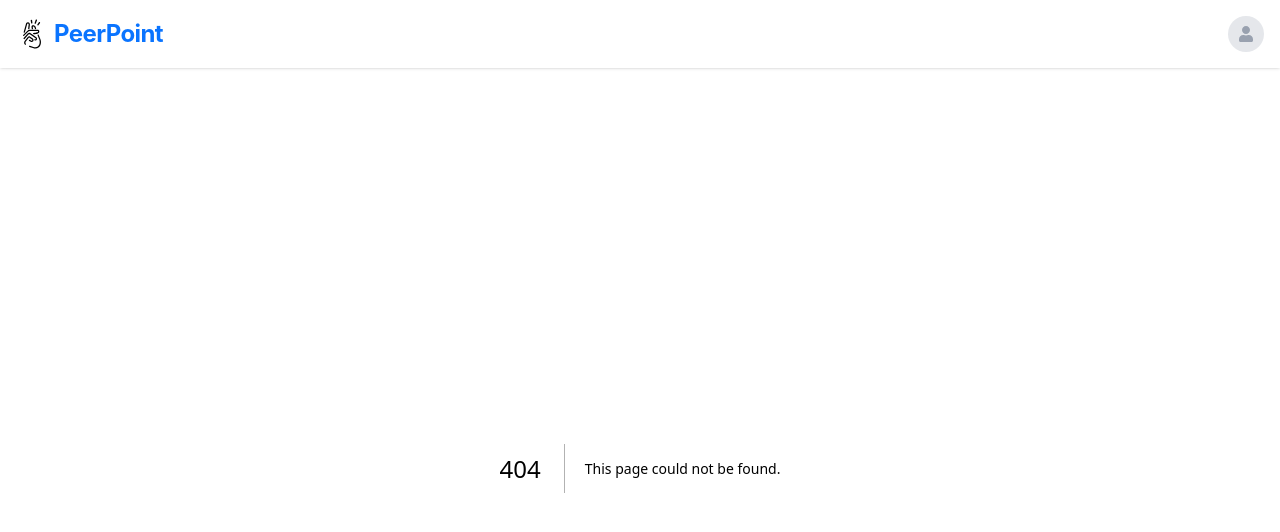
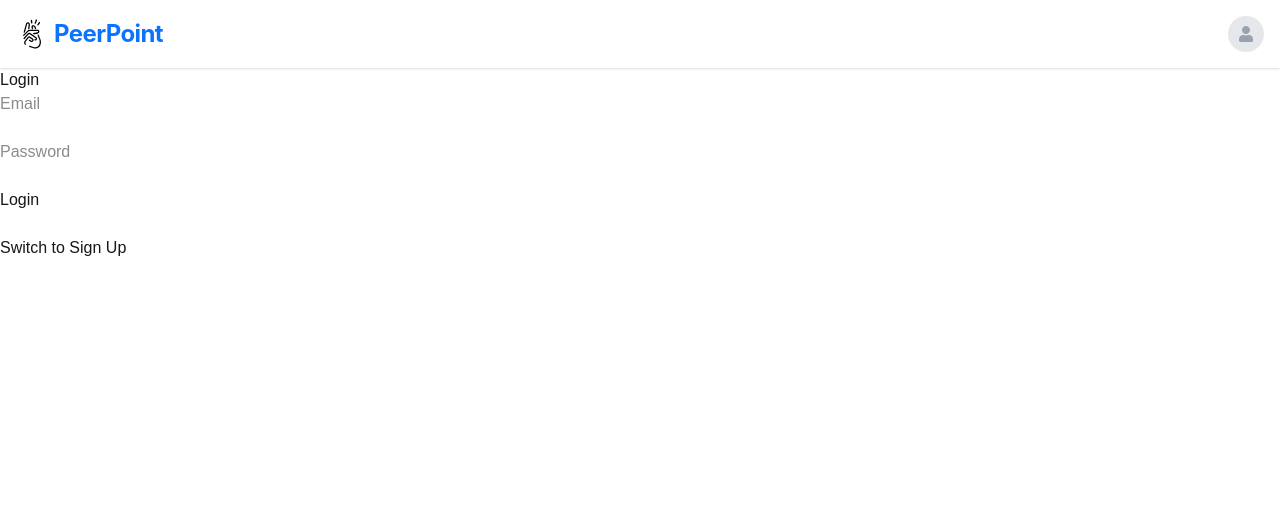
Before and after one commit to nadiabouassaly/services_marketplace, a Next.js app: page /auth in a window 1280 px wide. Before the commit this address had no page. Shown: the top 532 px of the page. Built offline with nearby package versions, Linux system fonts and the light colour scheme.

Commit message:
auth page

```diff
--- /dev/null
+++ b/app/auth/page.tsx
@@ -0,0 +1,43 @@
+"use client";
+
+import { useState } from "react";
+
+export default function Page() {
+  const [isLogin, setIsLogin] = useState(true);
+  const [form, setForm] = useState({
+    name: "",
+    email: "",
+    password: "",
+  });
+
+  return (
+    <div>
+      <h1>{isLogin ? "Login" : "Sign Up"}</h1>
+
+      <form>
+        {!isLogin && (
+          <>
+            <input type="text" placeholder="Name" />
+            <br /><br />
+          </>
+        )}
+
+        <input type="email" placeholder="Email" />
+        <br /><br />
+
+        <input type="password" placeholder="Password" />
+        <br /><br />
+
+        <button type="submit">
+          {isLogin ? "Login" : "Sign Up"}
+        </button>
+      </form>
+
+      <br />
+
+      <button onClick={() => setIsLogin(!isLogin)}>
+        {isLogin ? "Switch to Sign Up" : "Switch to Login"}
+      </button>
+    </div>
+  );
+}
```
